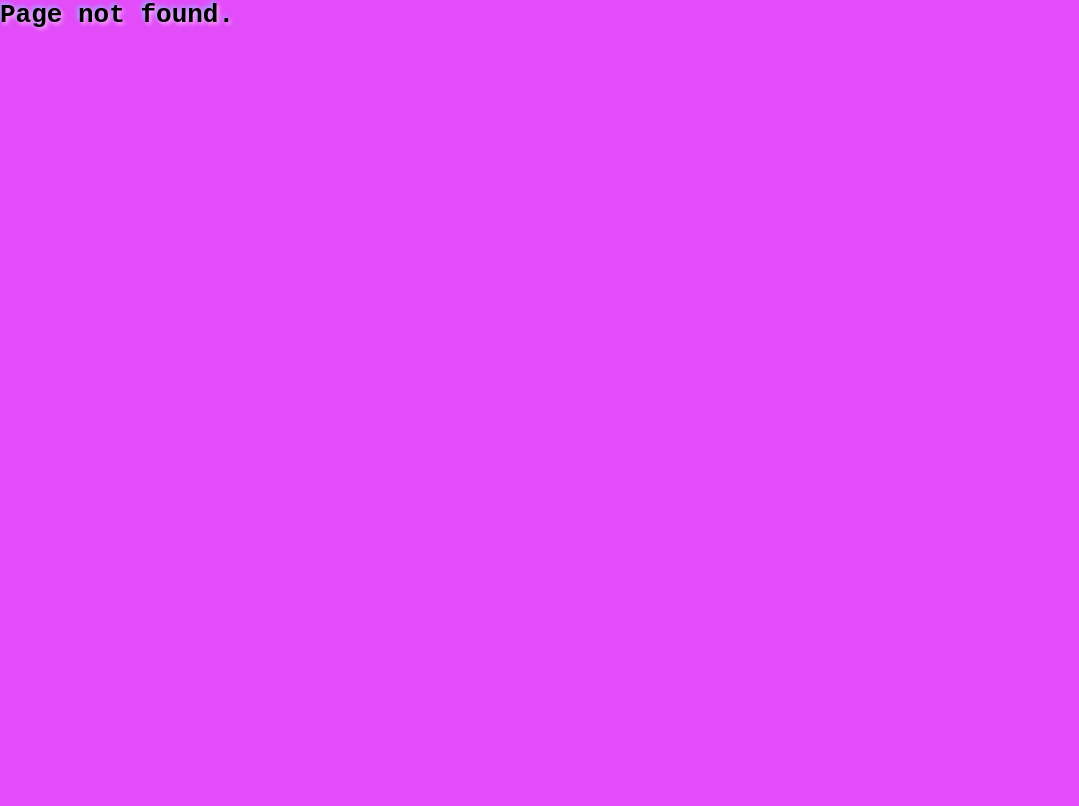
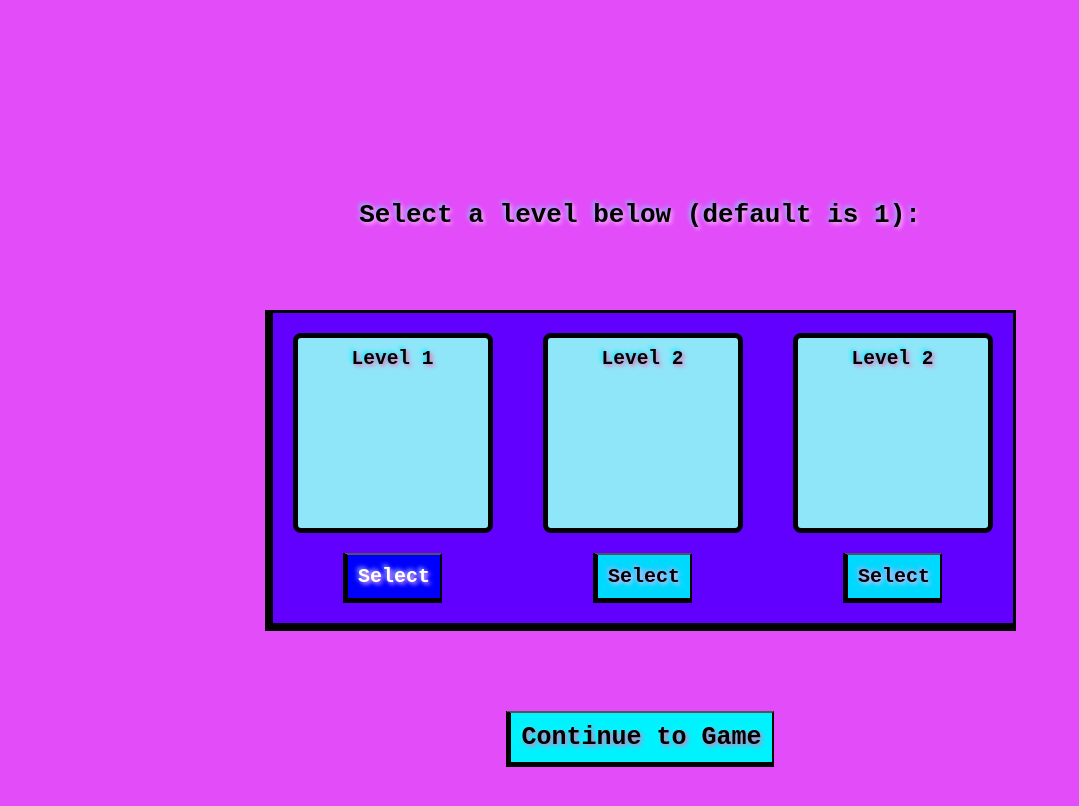
Before and after one commit to MichelleW1234/webApp, a React (Vite) app: page /levels in a window 1280 px wide. Before the commit this address had no page. Shown: the top 806 px of the page, without its empty margins (0-1079 px from the left). Built offline with nearby package versions, Linux system fonts and the light colour scheme.

Commit message:
adding multiple levels

```diff
--- a/src/App.css
+++ b/src/App.css
@@ -57,3 +57,16 @@ button{
       text-shadow: 2px 2px 4px #ff69b4, -2px -2px 4px #00ffff;
     }
   }
+
+
+  @keyframes glitch {
+    0% {
+      text-shadow: 2px 2px 4px #ff69b4, -2px -2px 4px #00ffff;
+    }
+    50% {
+      text-shadow: 4px -4px 4px #ff46a2, -4px 4px 4px #4d53fe;
+    }
+    100% {
+      text-shadow: 2px 2px 4px #ff69b4, -2px -2px 4px #00ffff;
+    }
+  }
--- a/src/App.jsx
+++ b/src/App.jsx
@@ -4,6 +4,7 @@ import Gamescreen from "./components/Gamescreen.jsx";
 import Instructionsscreen from "./components/Instructionsscreen.jsx";
 import Summaryscreen from "./components/Gamesummary.jsx";
 import NoPage from "./components/NoPage.jsx";
+import LevelSelectionscreen from "./components/LevelSelectionscreen.jsx";
 import { BrowserRouter, Routes, Route } from 'react-router-dom';
 import "./App.css";
 
@@ -17,6 +18,7 @@ function App() {
         <Route path="/game" element={<Gamescreen />}/>
         <Route path="/instructions" element={<Instructionsscreen />}/>
         <Route path="/summary" element={<Summaryscreen />}/>
+        <Route path="/levels" element={<LevelSelectionscreen />}/>
 
         {/*Page doesn't exist error*/}
         <Route path="*" element={<NoPage />} />
--- a/src/components/LevelProvider.jsx
+++ b/src/LevelProvider.jsx
@@ -4,22 +4,22 @@ import React, { createContext, useContext, useState, useEffect } from "react";
 const LevelContext = createContext();
 
 // Create a provider component
-export function RoundsProvider({ children }) {
+export function LevelProvider({ children }) {
 
   // Retrieve rounds from localStorage or default to 1 if not available
-  const storedLevel = localStorage.getItem('level');
+  const storedLevel = localStorage.getItem('level') ? JSON.parse(localStorage.getItem('level')) : 1;
 
-  const [level, setLevel] = useState();
+  const [level, setLevel] = useState(storedLevel);
 
   // Save rounds to localStorage whenever it changes
   useEffect(() => {
     localStorage.setItem('level', level);
-  }, [rounds]);
+  }, [level]);
 
   return (
-    <RoundsContext.Provider value={{level, setLevel}}>
+    <LevelContext.Provider value={{level, setLevel}}>
       {children}
-    </RoundsContext.Provider>
+    </LevelContext.Provider>
   );
 }
 
--- a/src/components/GamescreenElements/Navbar.jsx
+++ b/src/components/GamescreenElements/Navbar.jsx
@@ -11,6 +11,12 @@ function Navbar (){
                             <button className = "navBarButton" > Exit Game </button>
                         </a>
                     </li>
+
+                    <li>
+                        <a href="/levels">
+                            <button className = "navBarButton" > Exit Level </button>
+                        </a>
+                    </li>
                 </ul>
             </div>
         </div>
--- a/src/components/Instructionsscreen.jsx
+++ b/src/components/Instructionsscreen.jsx
@@ -15,8 +15,8 @@ function Instructionsscreen (){
             <p className="paragraph">
                 Good luck!
             </p>
-            <a href = "/game">
-                <button className = "continueButton"> Continue to Game </button>
+            <a href = "/levels">
+                <button className = "continueButton"> Choose Level </button>
             </a>
         </div>
     );
--- /dev/null
+++ b/src/components/LevelSelectionscreen.css
@@ -0,0 +1,80 @@
+.levelsScreen{
+
+    display: flex;
+    flex-direction: column;
+    align-items: center;
+
+    margin-top: 100px;
+    gap: 80px;
+    padding: 100px;
+}
+
+.levelsContainer {
+
+    display: flex;
+    flex-direction: row;
+    gap: 50px;
+    overflow: auto;
+    max-width: 100%;
+    padding: 20px;
+
+    background-color: rgb(98, 0, 255);
+    border-right: 3px solid black;
+    border-top: 3px solid black;
+    border-left: 8px solid black;
+    border-bottom: 8px solid black;
+
+}
+
+.LevelsWindowContainer{
+
+    min-width: 200px;
+    display: flex;
+    flex-direction: column;
+    gap: 20px;
+    align-items: center;
+
+    animation: glitch 4s infinite;
+    animation-delay: 0s;
+
+}
+
+
+.LevelsWindow{
+
+    display: flex;
+    flex-direction: column;
+    align-items: center;
+    border-radius: 8px;
+    background-color: rgb(144, 230, 249);
+    width: 200px;
+    height: 200px;
+    padding: 10px;
+    border-left: 5px solid black;
+    border-bottom: 5px solid black;
+    border-right: 5px solid black;
+    border-top: 5px solid black;
+    overflow-y: auto;
+
+    animation: glitch 3s infinite;
+    animation-delay: 0s;
+
+}
+
+.LevelButton{
+
+    justify-self: center;
+    background-color: rgb(0, 217, 255);
+    font-size: 20px;
+    padding: 10px;
+    border-left: 5px solid black;
+    border-bottom: 5px solid black;
+
+}
+
+.LevelButton.active{
+
+    background-color: blue;
+    color: white;
+
+}
--- /dev/null
+++ b/src/components/LevelSelectionscreen.jsx
@@ -0,0 +1,75 @@
+import React, { useState} from "react";
+import { useLevel } from '../LevelProvider.jsx';
+import "./LevelSelectionscreen.css";
+
+function LevelSelectionscreen (){
+
+    const [activeButton, setActiveButton] = useState(1);
+    const [selectedButton, setSelectedButton] = useState(1);
+
+    const handleClick = (index) => {
+
+        setActiveButton(index);
+        setSelectedButton(index);
+        console.log(selectedButton);
+
+    };
+
+
+    return (
+        <div className = "levelsScreen">
+
+            <h1> Select a level below (default is 1): </h1>
+
+            <div className = "levelsContainer">
+
+                <div className = "LevelsWindowContainer">
+
+                    <h2 className = "LevelsWindow"> Level 1 </h2>
+
+                    <button
+                    className={`LevelButton ${activeButton === 1 ? 'active' : ''}`}
+                    onClick={() => handleClick(1)}
+                    >
+                        Select
+                    </button>
+
+                </div>
+
+                <div className = "LevelsWindowContainer">
+
+                    <h2 className = "LevelsWindow"> Level 2 </h2>
+
+                    <button
+                    className={`LevelButton ${activeButton === 2 ? 'active' : ''}`}
+                    onClick={() => handleClick(2)}
+                    >
+                        Select
+                    </button>
+
+                </div>
+
+                <div className = "LevelsWindowContainer">
+
+                    <h2 className = "LevelsWindow"> Level 2 </h2>
+
+                    <button
+                    className={`LevelButton ${activeButton === 3 ? 'active' : ''}`}
+                    onClick={() => handleClick(3)}
+                    >
+                        Select
+                    </button>
+
+                </div>
+
+            </div>
+
+            {/*onClick, save selected button in LevelProvider*/}
+            <a href = "/game">
+                <button className = "continueButton" > Continue to Game </button>
+            </a>
+        </div>
+    );
+}
+
+export default LevelSelectionscreen;
--- a/src/main.jsx
+++ b/src/main.jsx
@@ -1,9 +1,12 @@
 import { StrictMode } from 'react';
 import { createRoot } from 'react-dom/client';
+import { LevelProvider } from './LevelProvider';
 import App from './App.jsx';
 
 createRoot(document.getElementById('root')).render(
   <StrictMode>
-    <App />
+    <LevelProvider>
+      <App />
+    </LevelProvider>
   </StrictMode>,
 )
```
Lines whose indentation alone changed are shown as unchanged.
